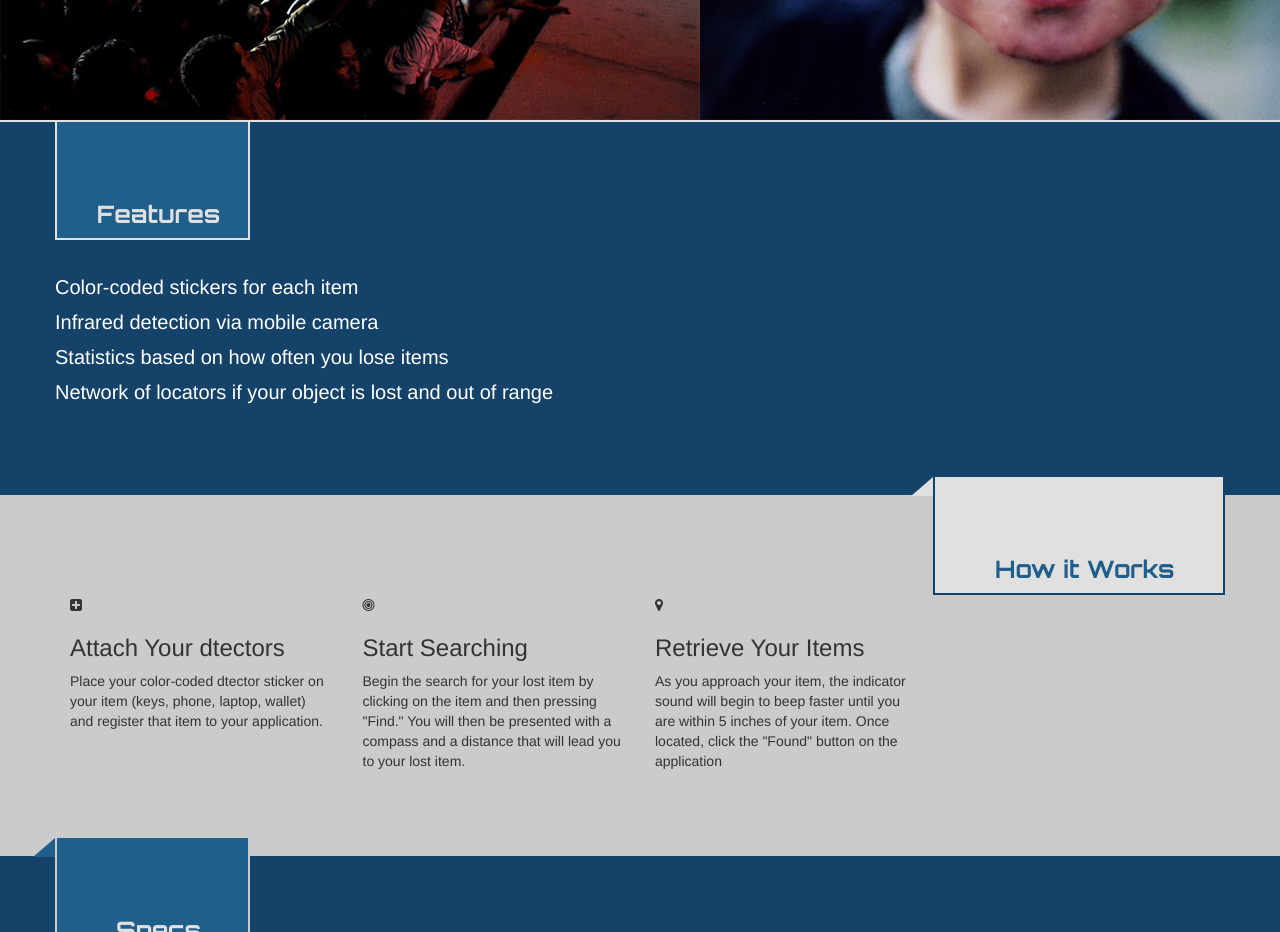
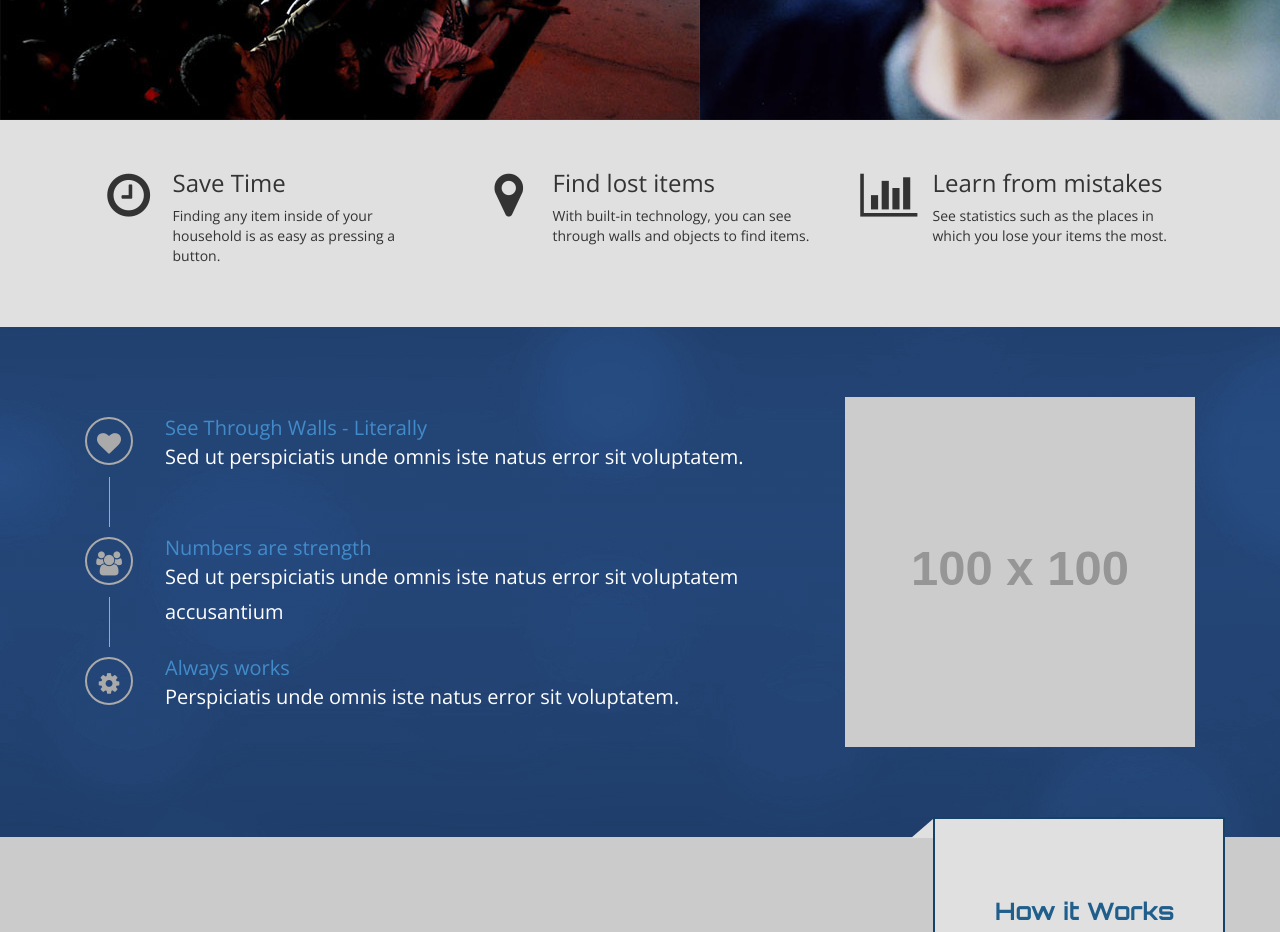
Before and after one commit to eleanornina/dtect, a plain HTML site: page index.html in a window 1280 px wide. Shown: the part 460-1392 px from the top of the page. Drawn offline with nearby package versions, Linux system fonts and the light colour scheme; files that its build step writes are made by us from their sources; placeholder pictures from the web are drawn by us.

Commit message:
George's Changes

```diff
--- a/assets/css/style.css
+++ b/assets/css/style.css
@@ -1,7 +1,27 @@
+@import url(http://fonts.googleapis.com/css?family=Open+Sans:400,300,600);
+
+html {
+overflow-x: hidden;
+padding: 0 !important;
+background: #fff;
+margin: 0px !important;
+}
 body, html {
     background-color: #E0E0E0 !important;
+    font-family: 'Open Sans', sans-serif !important;
+    font-weight: 300 !important;
 }
 
+.header-font {
+    font-size: 50px;
+text-align: center;
+line-height: normal;
+vertical-align: baseline;
+margin: 0px;
+padding: 0px;
+float: left;
+line-height: 0px;
+}
 .logo {
     width: 210px;
     height: 77px;
@@ -29,9 +49,92 @@ body, html {
     transition: width 0.3s, height .3s;
 }
 
+
+.no-margin {
+    margin: 0 !important;
+}
+.no-padding {
+    padding: 0 !important;
+}
+.full-img img {
+    width:100%;
+    height: auto;
+}
+.breathe {
+    margin: 50px 0 50px 0;
+}
+.call-to-action-header {
+
+}
+.call-to-action-header h3 {
+    margin-bottom: 10px !important;
+
+}
+.call-to-action-header p {
+
+}
 .logo:hover {
     opacity: .8;
 }
+
+
+
+/*/////////////////////
+SERVICES LIST
+/////////////////////*/
+
+    .services-list {
+        margin-bottom: 30px;
+        list-style: none;     font-family: 'Open Sans', sans-serif !important;
+    }
+
+    .services-list h4 { margin-bottom: 0;font-size: 20px; }
+    .services-list h4 a { text-decoration: none; }
+
+    .services-list li {
+        position: relative;
+        min-height: 100px;
+        margin-bottom: 20px;
+    }
+
+    .services-list li:last-child { margin-bottom: 0; }
+
+    .services-list li:after {
+        position: absolute;
+        bottom: -10px;
+        left: 24px;
+        height: 50px;
+        border-left: 1px solid #65c5bd;
+        content: "";
+    }
+
+    .services-list li:last-child:after { border: none; }
+
+    .services-list li i {
+        float: left;
+        display: block;
+        width: 48px;
+        height: 48px;
+        border: 2px solid #aaaaaa;
+        -webkit-border-radius: 50%;
+                border-radius: 50%;
+        outline: 10px solid transparent;
+        color: #aaaaaa;
+        font-size: 24px;
+        line-height: 48px;
+        text-align: center;
+        -webkit-transition: background-color 0.3s;
+             -o-transition: background-color 0.3s;
+                transition: background-color 0.3s;
+    }
+
+    .services-list .services-list-content { margin-left: 80px; }
+
+    .services-list li:hover i {
+        border-color: #fff;
+        color: #fff;
+    }
+
 
 .slider {
     margin-top: 110px;
@@ -44,8 +147,8 @@ body, html {
     width: 100% !important;
     background: #154268;
     border-top: 1px solid #E0E0E0;
-    padding-bottom: 75px;
-    margin-top: -19px;
+    padding: 50px 0 50px 0;
+    background: url(../img/bg.jpg);
 }
 
 .moreFeatures ul {
--- a/index.html
+++ b/index.html
@@ -49,7 +49,7 @@
 </script>
 <script type="text/javascript">
 $(function(){
- var shrinkHeader = 200;
+ var shrinkHeader = 10;
   $(window).scroll(function() {
     var scroll = getCurrentScroll();
       if ( scroll >= shrinkHeader ) {
@@ -157,27 +157,80 @@ function getCurrentScroll() {
   </div>
 </div>
 </div>
-<br class="clear" />
+
+<!--/////////////////////-->
+<!-- CALL TO ACTION -->
+<!--/////////////////////-->
+<div class="row no-margin hidden-xs">
+  <div class="container breathe call-to-action-header">
+    <div class="col-sm-4">
+      <div class="col-sm-3 header-font"><i class="fa fa-clock-o"></i></div>
+      <div class="col-sm-9 no-padding no-margin"><h3 class="no-margin">Save Time</h3><p>Finding any item inside of your household is as easy as pressing a button.</p></div>
+    </div>
+    <div class="col-sm-4">
+      <div class="col-sm-3 header-font"><i class="fa fa-map-marker"></i></div>
+      <div class="col-sm-9 no-padding no-margin"><h3 class="no-margin">Find lost items</h3><p>With built-in technology, you can see through walls and objects to find items.</p></div>
+    </div>
+    <div class="col-sm-4">
+      <div class="col-sm-3 header-font"><i class="fa fa-bar-chart-o"></i></div>
+      <div class="col-sm-9 no-padding no-margin"><h3 class="no-margin">Learn from mistakes</h3><p>See statistics such as the places in which you lose your items the most.</p></div>
+    </div>
+  </div>
+</div>
+
 
 <!--/////////////////////-->
 <!-- FEAUTURES -->
 <!--/////////////////////-->
 <div class="moreFeatures" id="features"> <!-- moreFeatures -->
+
   <div class="container"> <!-- container -->
-    <div class="row"> <!-- row -->
-      <div class="sectionHeader1 col-lg-2 col-md-3 col-sm-4 col-xs-12"> <!--sectionHeader1 -->
-        <p>Features</p>
-      </div><!-- /sectionHeader1 -->
-    </div><!-- /row -->
 
-    <div class="row"> <!-- row -->
-      <ul>
-        <li>Color-coded stickers for each item</li>
-        <li>Infrared detection via mobile camera</li>
-        <li>Statistics based on how often you lose items</li>
-        <li>Network of locators if your object is lost and out of range</li>
-      </ul>
-    </div> <!-- /row -->
+
+<div class="col-sm-8">
+
+                    <ul class="services-list">
+                        <li>
+
+                            <i class="fa fa-heart"></i>
+
+                            <div class="services-list-content">
+                                <h4>
+                                  <a href="#">See Through Walls - Literally</a>
+                                </h4>
+                                <p>Sed ut perspiciatis unde omnis iste natus error sit voluptatem.</p>
+                            </div><!-- end .process-builder-1-content -->
+
+                        </li>
+                        <li>
+
+                            <i class="fa fa-users"></i>
+
+                            <div class="services-list-content">
+                                <h4>
+                                  <a href="#">Numbers are strength</a>
+                                </h4>
+                                <p>Sed ut perspiciatis unde omnis iste natus error sit voluptatem accusantium </p>
+                            </div><!-- end .process-builder-1-content -->
+
+                        </li>
+                        <li>
+
+                            <i class="fa fa-cog"></i>
+
+                            <div class="services-list-content">
+                                <h4>
+                                  <a href="#">Always works</a>
+                                </h4>
+                                <p>Perspiciatis unde omnis iste natus error sit voluptatem.</p>
+                            </div><!-- end .process-builder-1-content -->
+
+                        </li>
+                    </ul>
+</div>
+<div class="col-sm-4 full-img" style='padding-top:20px;'>
+  <img src="http://placehold.it/100x100" alt="">
+</div>
   </div> <!-- /container -->
 </div><!-- moreFeatures -->
 
```
Also changed, not shown: assets/css/bootstrap.min.css, assets/img/bg.jpg (added).
